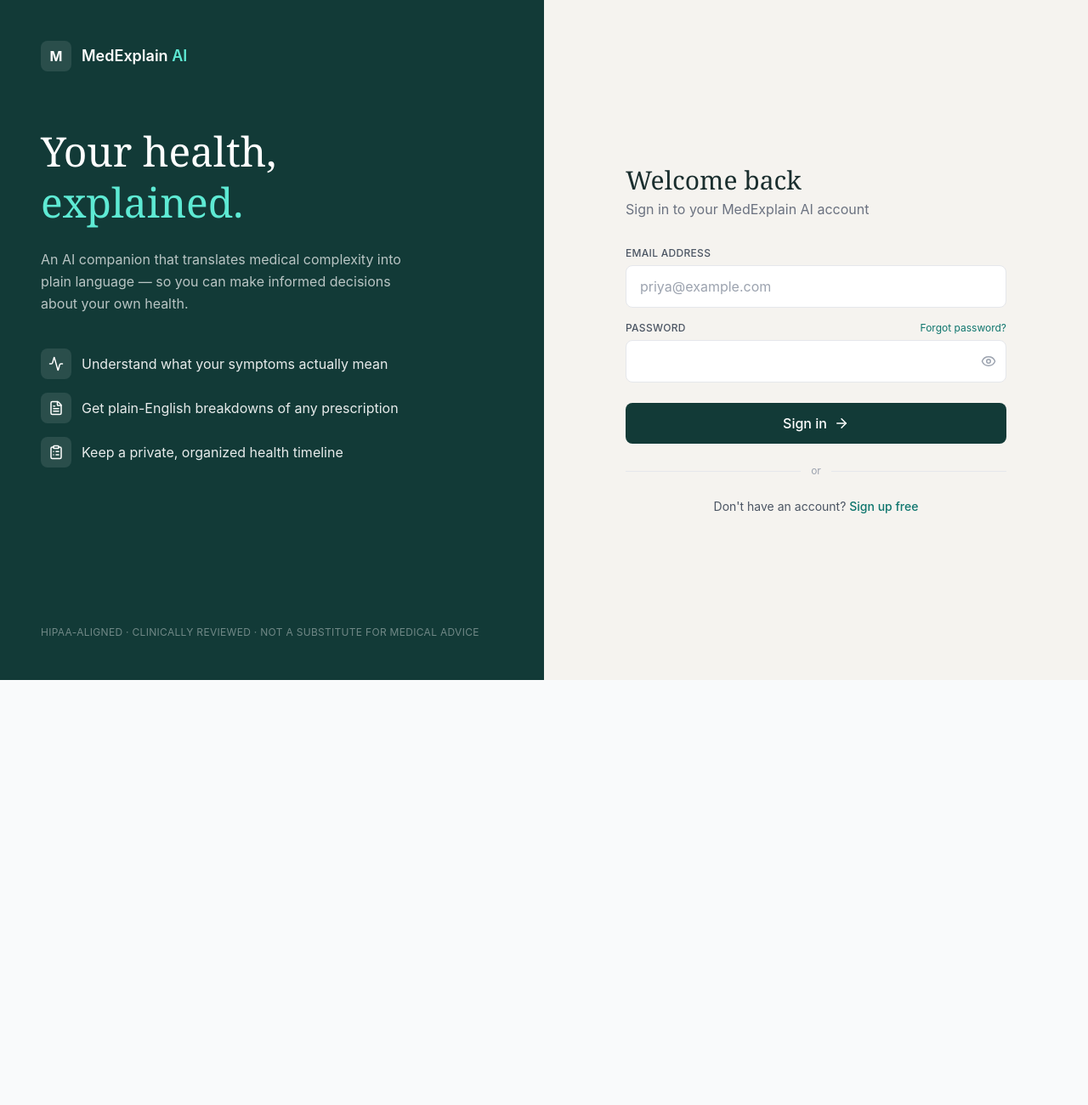
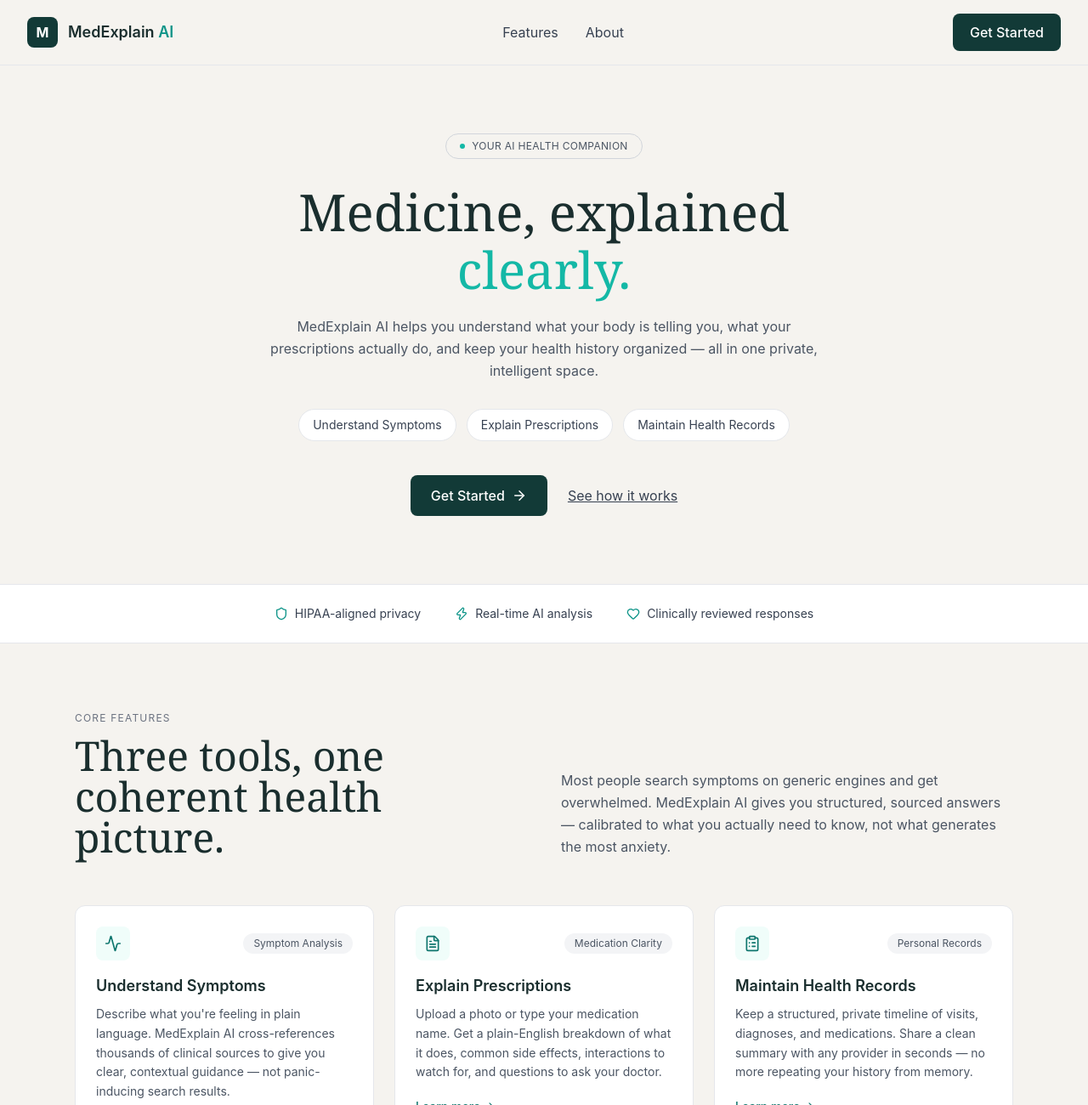
Before and after one commit to priya-dagar/MedExplain-AI, a React (Vite) app in the folder frontend/: page / in a window 1280 px wide. Before the commit this address led to /login. Shown: the top 1300 px of the page at 85% size. Before the commit the page ends 800 px from the top, so only its background shows below. Built offline with nearby package versions, Linux system fonts and the light colour scheme.

Commit message:
Add landing page

```diff
--- a/frontend/src/App.tsx
+++ b/frontend/src/App.tsx
@@ -11,6 +11,7 @@ import HealthRecords from "./pages/HealthRecords";
 import VerifyOtp from "./pages/VerifyOtp";
 import Profile from "./pages/Profile";
 import FindHealthcare from "./pages/Findhealthcare";
+import Landing from "./pages/Landing";
 
 function App() {
   return (
@@ -35,7 +36,7 @@ function App() {
           <Route path="/profile" element={<Profile />} />
         </Route>
 
-        <Route path="/" element={<Navigate to="/login" replace />} />
+        <Route path="/" element={<Landing />} />
       </Routes>
     </AuthProvider>
   );
--- /dev/null
+++ b/frontend/src/pages/Landing.tsx
@@ -0,0 +1,204 @@
+import { Link } from "react-router-dom";
+import {
+  Activity,
+  FileText,
+  ClipboardList,
+  ArrowRight,
+  Shield,
+  Zap,
+  Heart,
+} from "lucide-react";
+
+export default function Landing() {
+  return (
+    <div className="min-h-screen bg-[#f5f3ef]">
+      {/* Navbar */}
+      <nav className="flex items-center justify-between px-8 py-4 border-b border-gray-200 bg-[#f5f3ef]">
+        <div className="flex items-center gap-3">
+          <div className="w-9 h-9 rounded-lg bg-[#123a37] text-white flex items-center justify-center font-bold">
+            M
+          </div>
+          <span className="text-lg font-semibold text-[#1a2e2e]">
+            MedExplain <span className="text-teal-600">AI</span>
+          </span>
+        </div>
+        <div className="hidden md:flex items-center gap-8 text-gray-700">
+          <a href="#features" className="hover:text-[#123a37]">Features</a>
+          <a href="#about" className="hover:text-[#123a37]">About</a>
+        </div>
+        <Link
+          to="/register"
+          className="bg-[#123a37] text-white px-5 py-2.5 rounded-lg font-medium hover:bg-[#0e2f2c] transition"
+        >
+          Get Started
+        </Link>
+      </nav>
+
+      {/* Hero */}
+      <section className="text-center px-6 py-20 max-w-4xl mx-auto">
+        <span className="inline-flex items-center gap-2 text-xs tracking-wide text-gray-600 border border-gray-300 rounded-full px-4 py-1.5 mb-8">
+          <span className="w-1.5 h-1.5 rounded-full bg-teal-500" />
+          YOUR AI HEALTH COMPANION
+        </span>
+        <h1 className="text-5xl md:text-6xl font-serif text-[#1a2e2e] leading-tight mb-2">
+          Medicine, explained
+        </h1>
+        <h1 className="text-5xl md:text-6xl font-serif text-teal-500 leading-tight mb-6">
+          clearly.
+        </h1>
+        <p className="text-gray-600 max-w-2xl mx-auto mb-8 leading-relaxed">
+          MedExplain AI helps you understand what your body is telling you,
+          what your prescriptions actually do, and keep your health history
+          organized — all in one private, intelligent space.
+        </p>
+
+        <div className="flex flex-wrap justify-center gap-3 mb-10">
+          <span className="bg-white border border-gray-200 rounded-full px-4 py-2 text-sm text-gray-700">
+            Understand Symptoms
+          </span>
+          <span className="bg-white border border-gray-200 rounded-full px-4 py-2 text-sm text-gray-700">
+            Explain Prescriptions
+          </span>
+          <span className="bg-white border border-gray-200 rounded-full px-4 py-2 text-sm text-gray-700">
+            Maintain Health Records
+          </span>
+        </div>
+
+        <div className="flex items-center justify-center gap-6">
+          <Link
+            to="/register"
+            className="bg-[#123a37] text-white px-6 py-3 rounded-lg font-medium flex items-center gap-2 hover:bg-[#0e2f2c] transition"
+          >
+            Get Started <ArrowRight size={18} />
+          </Link>
+          <a href="#features" className="text-gray-700 underline hover:text-[#123a37]">
+            See how it works
+          </a>
+        </div>
+      </section>
+
+      {/* Trust badges */}
+      <section className="bg-white border-y border-gray-200 py-6">
+        <div className="max-w-4xl mx-auto flex flex-wrap justify-center gap-10 text-sm text-gray-700">
+          <div className="flex items-center gap-2">
+            <Shield size={16} className="text-teal-600" />
+            HIPAA-aligned privacy
+          </div>
+          <div className="flex items-center gap-2">
+            <Zap size={16} className="text-teal-600" />
+            Real-time AI analysis
+          </div>
+          <div className="flex items-center gap-2">
+            <Heart size={16} className="text-teal-600" />
+            Clinically reviewed responses
+          </div>
+        </div>
+      </section>
+
+      {/* Features */}
+      <section id="features" className="px-6 py-20 max-w-6xl mx-auto">
+        <div className="grid md:grid-cols-2 gap-10 items-end mb-14">
+          <div>
+            <p className="text-xs tracking-widest text-gray-500 mb-3">CORE FEATURES</p>
+            <h2 className="text-4xl md:text-5xl font-serif text-[#1a2e2e] leading-tight">
+              Three tools, one coherent health picture.
+            </h2>
+          </div>
+          <p className="text-gray-600 leading-relaxed">
+            Most people search symptoms on generic engines and get overwhelmed.
+            MedExplain AI gives you structured, sourced answers — calibrated
+            to what you actually need to know, not what generates the most
+            anxiety.
+          </p>
+        </div>
+
+        <div className="grid md:grid-cols-3 gap-6">
+          <FeatureCard
+            icon={<Activity size={20} className="text-teal-700" />}
+            tag="Symptom Analysis"
+            title="Understand Symptoms"
+            description="Describe what you're feeling in plain language. MedExplain AI cross-references thousands of clinical sources to give you clear, contextual guidance — not panic-inducing search results."
+          />
+          <FeatureCard
+            icon={<FileText size={20} className="text-teal-700" />}
+            tag="Medication Clarity"
+            title="Explain Prescriptions"
+            description="Upload a photo or type your medication name. Get a plain-English breakdown of what it does, common side effects, interactions to watch for, and questions to ask your doctor."
+          />
+          <FeatureCard
+            icon={<ClipboardList size={20} className="text-teal-700" />}
+            tag="Personal Records"
+            title="Maintain Health Records"
+            description="Keep a structured, private timeline of visits, diagnoses, and medications. Share a clean summary with any provider in seconds — no more repeating your history from memory."
+          />
+        </div>
+      </section>
+
+      {/* About */}
+      <section id="about" className="bg-[#123a37] text-white text-center px-6 py-24">
+        <p className="text-xs tracking-widest text-white/60 mb-4">ABOUT MEDEXPLAIN AI</p>
+        <h2 className="text-4xl md:text-5xl font-serif mb-6 max-w-3xl mx-auto leading-tight">
+          Built for patients, not for panic.
+        </h2>
+        <p className="text-white/70 max-w-2xl mx-auto mb-10 leading-relaxed">
+          MedExplain AI was created by a team of engineers and clinicians who
+          were tired of watching people make health decisions based on
+          fear-driven search results. Every response is grounded in vetted
+          medical literature and reviewed by licensed practitioners.
+        </p>
+        <Link
+          to="/register"
+          className="inline-flex items-center gap-2 bg-teal-500 text-white px-6 py-3 rounded-lg font-medium hover:bg-teal-600 transition"
+        >
+          Start for free <ArrowRight size={18} />
+        </Link>
+      </section>
+
+      {/* Footer */}
+      <footer className="flex flex-wrap items-center justify-between gap-4 px-8 py-6 bg-[#f5f3ef] border-t border-gray-200">
+        <span className="font-semibold text-[#1a2e2e]">
+          MedExplain <span className="text-teal-600">AI</span>
+        </span>
+        <p className="text-sm text-gray-500">
+          Not a substitute for professional medical advice. Always consult
+          your physician.
+        </p>
+        <div className="flex gap-5 text-sm text-gray-600">
+          <Link to="/privacy" className="hover:text-[#123a37]">Privacy</Link>
+          <Link to="/terms" className="hover:text-[#123a37]">Terms</Link>
+          <Link to="/contact" className="hover:text-[#123a37]">Contact</Link>
+        </div>
+      </footer>
+    </div>
+  );
+}
+
+function FeatureCard({
+  icon,
+  tag,
+  title,
+  description,
+}: {
+  icon: React.ReactNode;
+  tag: string;
+  title: string;
+  description: string;
+}) {
+  return (
+    <div className="bg-white rounded-xl border border-gray-200 p-6">
+      <div className="flex items-center justify-between mb-4">
+        <div className="w-10 h-10 rounded-lg bg-teal-50 flex items-center justify-center">
+          {icon}
+        </div>
+        <span className="text-xs bg-gray-100 text-gray-600 rounded-full px-3 py-1">
+          {tag}
+        </span>
+      </div>
+      <h3 className="text-lg font-semibold text-[#1a2e2e] mb-2">{title}</h3>
+      <p className="text-sm text-gray-600 leading-relaxed mb-4">{description}</p>
+      <a href="#features" className="text-teal-700 text-sm font-medium hover:underline inline-flex items-center gap-1">
+        Learn more <ArrowRight size={14} />
+      </a>
+    </div>
+  );
+}
```
